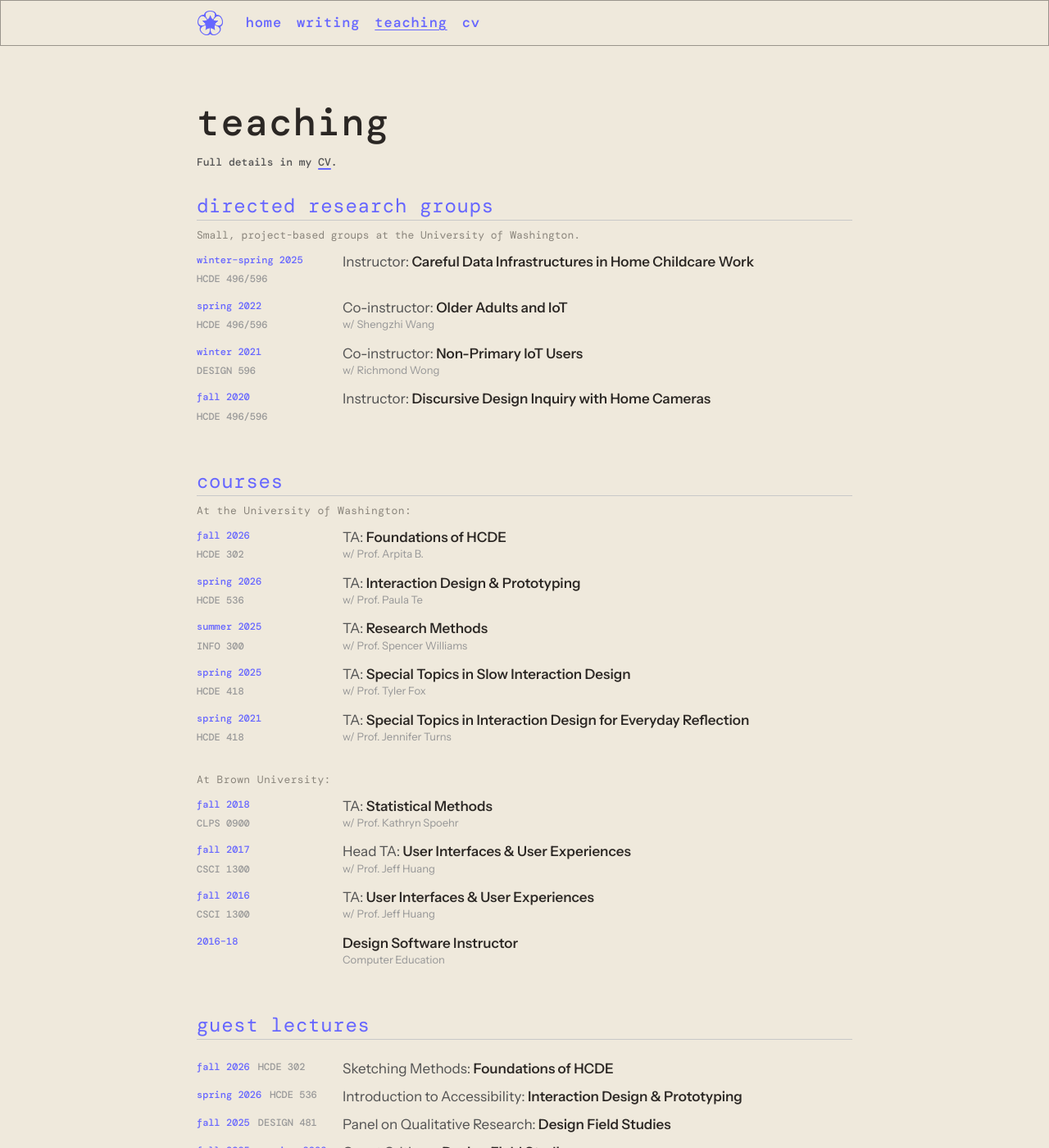
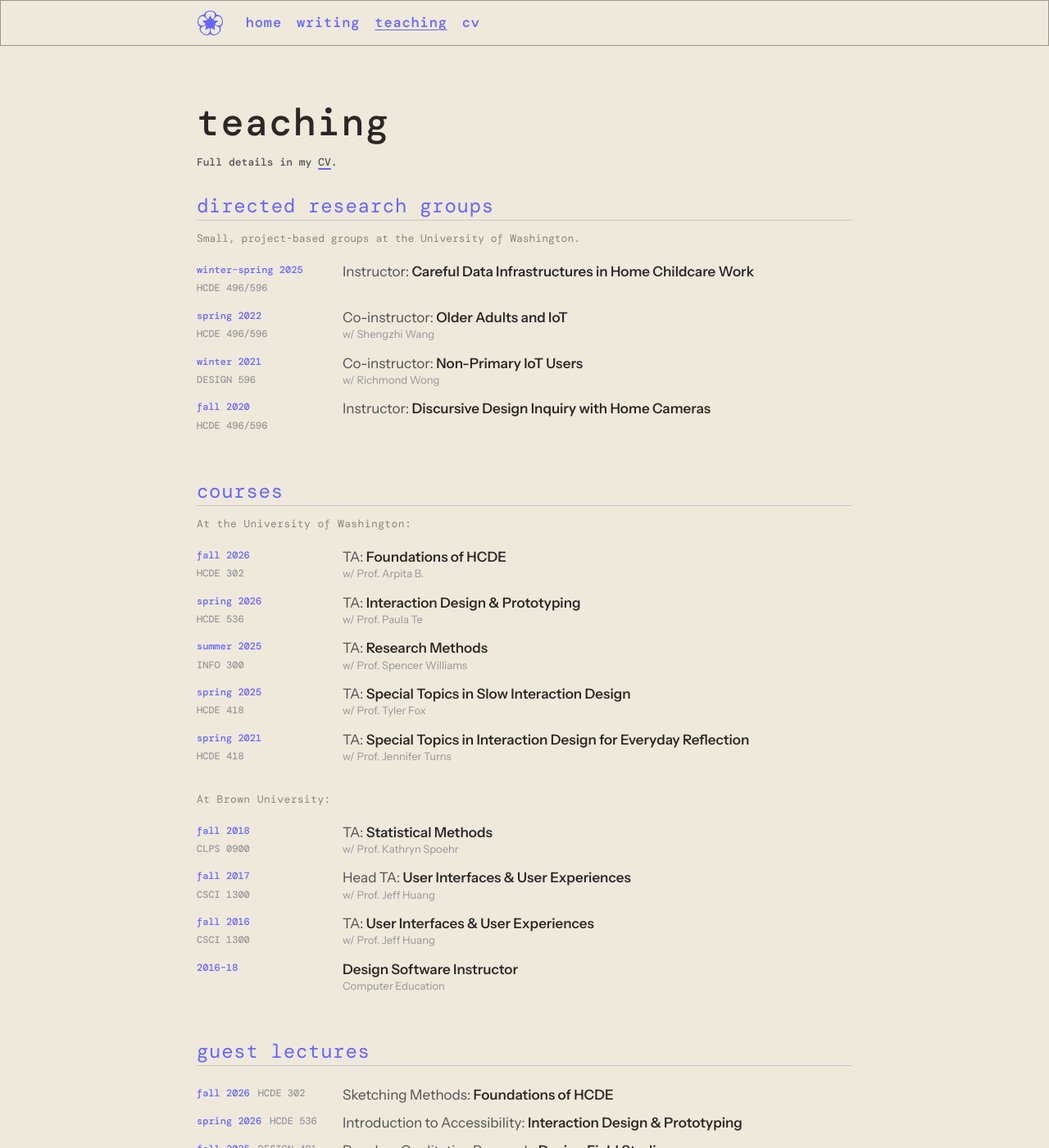
Before and after one commit to neillytan/neillytan.github.io, a Jekyll site: the page built from teaching.html, in a window 1280 px wide and 1400 px high. Shown: the whole window at 82% size. Built offline with Jekyll 4.4.1, drawn with Linux system fonts in a browser that asks for light colours; some web fonts are replaced.

Commit message:
Teaching: course numbers top-aligned with w/ line; more room around subheaders
Co-Authored-By: Claude Opus 5.5 <noreply@anthropic.com>

```diff
--- a/assets/css/style.css
+++ b/assets/css/style.css
@@ -135,7 +135,7 @@ p { margin: 0 0 1rem; }
 .pubs h1 { font-weight: 500; margin-bottom: 16px; }
 .name-note { max-width: 560px; margin-bottom: 28px; font-family: var(--heading-font); font-size: 13px; line-height: 1.8; color: #555; }
 .pub-section { margin-bottom: 56px; }
-.pub-section h2 { font-size: 1.5rem; line-height: 1.2; padding-bottom: 2px; border-bottom: 1px solid var(--line); margin-bottom: 8px; }
+.pub-section h2 { font-size: 1.5rem; line-height: 1.2; padding-bottom: 2px; border-bottom: 1px solid var(--line); margin-bottom: 12px; }
 .pub-note { font-family: var(--heading-font); font-size: 13px; font-weight: 400; color: #8a857c; margin: 0 0 24px; }
 .pub-section h2 + .pub-list { margin-top: 24px; }
 .pub-list { display: grid; grid-template-columns: 86px minmax(0, 1fr); gap: 22px 18px; }
@@ -158,18 +158,18 @@ p { margin: 0 0 1rem; }
 
 /* teaching */
 .teach .pub-list { grid-template-columns: 160px minmax(0, 1fr); row-gap: 14px; }
-.teach .pub-note { margin-bottom: 10px; }
+.teach .pub-note { margin-bottom: 18px; }
 .teach .pub-id { font-size: 12px; padding-top: 0; line-height: 1.6; }
 .teach-code { display: block; color: #999; }
 .teach .teach-code-m { display: none; }
-.teach-code-d { display: inline-block; width: 178px; margin-left: -178px; font-family: var(--heading-font); font-size: 12px; color: #999; white-space: nowrap; }
+.teach-code-d { display: inline-block; position: relative; top: -1px; width: 178px; margin-left: -178px; font-family: var(--heading-font); font-size: 12px; color: #999; white-space: nowrap; }
 .teach .pub-single { align-self: start; }
 .teach .pub-single .pub-title { margin-bottom: 0 !important; }
 .teach .pub-meta { font-size: 13px; color: #999; margin-top: -6.6px !important; }
 .teach .pub-meta-code-only { margin-top: -2.6px !important; }
-.teach-subhead { grid-column: 1 / -1; justify-self: start; margin: 6px 0 -4px; padding: 0; font-family: var(--heading-font); font-size: 13px; font-weight: 400; letter-spacing: 0.03em; color: #8a857c; }
+.teach-subhead { grid-column: 1 / -1; justify-self: start; margin: 6px 0 4px; padding: 0; font-family: var(--heading-font); font-size: 13px; font-weight: 400; letter-spacing: 0.03em; color: #8a857c; }
 .teach-subhead ~ .teach-subhead { margin-top: 18px; }
-.teach .pub-list > .teach-subhead:first-child { margin-top: -16px; }
+.teach .pub-list > .teach-subhead:first-child { margin-top: -12px; }
 .teach .compact .pub-list { row-gap: 10px; }
 .teach .compact .pub-id { padding-top: 0; }
 .teach .compact .teach-term { margin-right: 10px; white-space: nowrap; }
@@ -198,7 +198,7 @@ p { margin: 0 0 1rem; }
   .teach .compact .pub { margin-bottom: 8px; }
   .teach .pub-id { padding-top: 4px; }
   .teach .compact .pub-id { padding-top: 0; }
-  .teach-subhead { margin-bottom: 8px; }
+  .teach-subhead { margin-bottom: 16px; }
   .news-list > span:not(.news-date) { margin-bottom: 14px; }
   .site-header { gap: 16px; }
   .site-nav { gap: 12px; }
```
